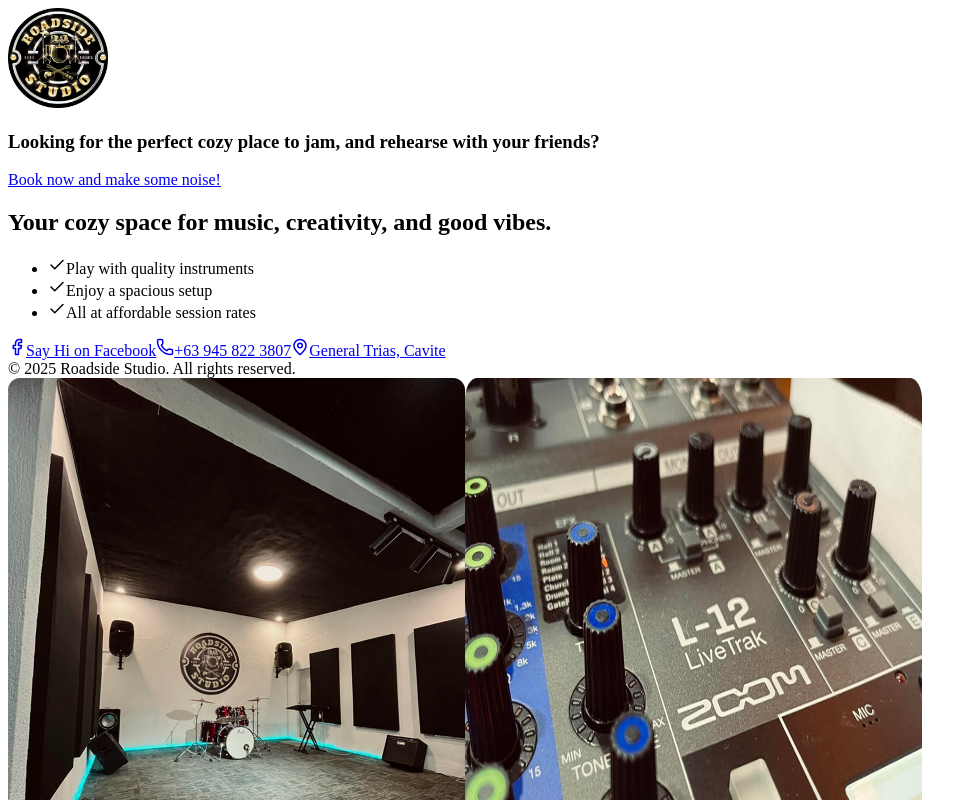
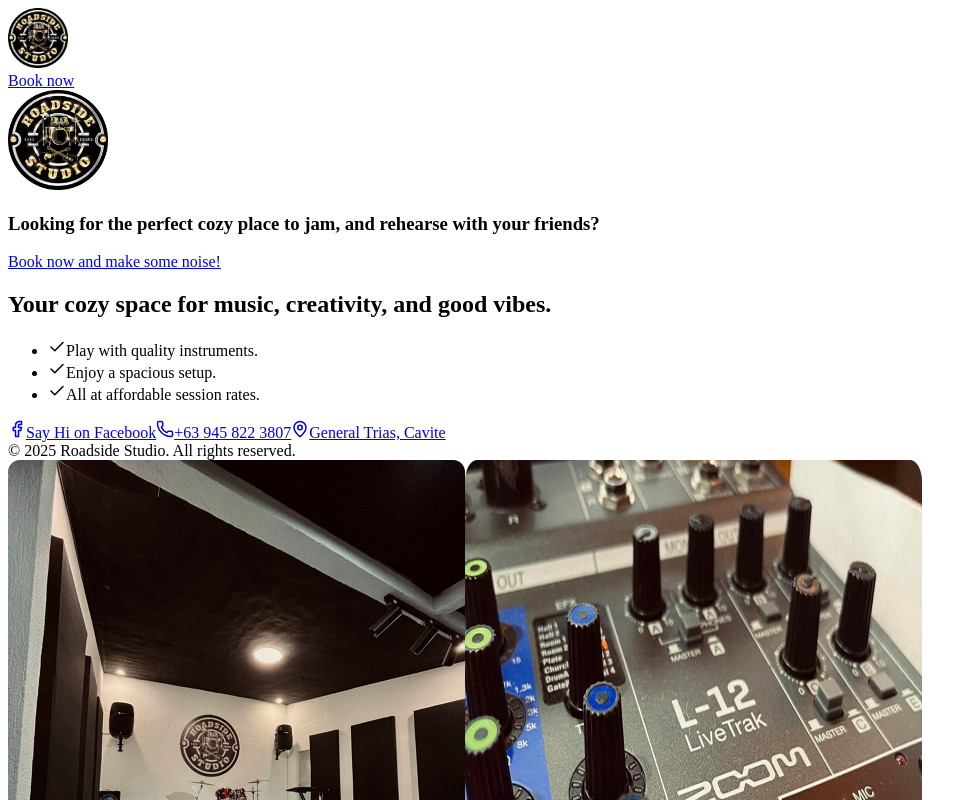
Before and after one commit to voncarcha/roadside-studio, a Next.js app: page / in a window 1280 px wide. Shown: the top 800 px of the page, without its empty margins (0-977 px from the left). Built offline with nearby package versions, Linux system fonts and the light colour scheme.

Commit message:
ui fixes

```diff
--- a/src/app/page.tsx
+++ b/src/app/page.tsx
@@ -1,12 +1,19 @@
 import Sidebar from "@/components/Sidebar";
 import Content from "@/components/Content";
+import SidebarMobile from "@/components/SidebarMobile";
 
 export default function Home() {
   return (
-    <main className="min-h-screen px-[82px] py-[60px]">
-      <div className="flex max-w-[1276px] mx-auto w-full">
+    <main className="min-h-screen lg:px-[82px] py-[60px] px-[30px] md:px-[60px]">
+      <div className="flex max-w-[1276px] mx-auto w-full lg:flex-row flex-col">
+        <SidebarMobile />
         <Sidebar />
         <Content />
+        <footer className="mt-[22px] mb-[60px] text-[14px] text-center lg:hidden block">
+          <span className="opacity-60">
+            © 2025 Roadside Studio. All rights reserved.
+          </span>
+        </footer>
       </div>
     </main>
   );
--- a/src/components/Content/index.tsx
+++ b/src/components/Content/index.tsx
@@ -81,11 +81,11 @@ const Thumbnail = () => {
   }, []);
 
   return (
-    <div className="flex-1 ml-[40px] pb-[100px]">
-      <div className="flex gap-8">
+    <div className="flex-1 lg:ml-[40px] pb-[50px] lg:pb-[100px]" id="gallery-content">
+      <div className="flex gap-4 lg:gap-8">
         <section
           ref={leftSectionRef}
-          className="flex-1 flex flex-col gap-8"
+          className="flex-1 flex flex-col gap-4 lg:gap-8"
           id="leftSection"
         >
           {LEFT_IMAGES.map((image, index) => (
@@ -103,7 +103,7 @@ const Thumbnail = () => {
         </section>
         <section
           ref={rightSectionRef}
-          className="flex-1 flex flex-col gap-8"
+          className="flex-1 flex flex-col gap-4 lg:gap-8"
           id="rightSection"
         >
           {RIGHT_IMAGES.map((image, index) => (
--- a/src/components/Sidebar/index.tsx
+++ b/src/components/Sidebar/index.tsx
@@ -8,14 +8,14 @@ import IconPhone from "./IconPhone";
 
 const Sidebar = () => {
   return (
-    <aside className="w-[320px] sticky top-[60px] self-start">
+    <aside className="w-full lg:w-[320px] lg:sticky lg:top-[60px] self-start">
       <header>
         <div className="flex items-center gap-2">
           <Image src="/images/logo.png" alt="logo" width={100} height={100} />
           <LogoText />
         </div>
         <article className="mt-[42px]">
-          <h1 className="text-[21px] max-w-[320px]">
+          <h1 className="text-[21px] lg:max-w-[320px]">
             Looking for the perfect cozy place to jam, and rehearse with your
             friends?
           </h1>
@@ -32,18 +32,18 @@ const Sidebar = () => {
           <ul className="mt-4 flex flex-col gap-2">
             <li className="flex items-center gap-2">
               <IconCheck />
-              Play with quality instruments
+              Play with quality instruments.
             </li>
             <li className="flex items-center gap-2">
               <IconCheck />
-              Enjoy a spacious setup
+              Enjoy a spacious setup.
             </li>
             <li className="flex items-center gap-2">
               <IconCheck />
-              All at affordable session rates
+              All at affordable session rates.
             </li>
           </ul>
-          <nav className="mt-[42px] flex flex-col gap-2">
+          <nav className="mt-[42px] mb-[62px] flex flex-col gap-2">
             <a
               target="_blank"
               href="https://www.facebook.com/profile.php?id=100068199806701"
@@ -76,7 +76,7 @@ const Sidebar = () => {
           </nav>
         </article>
       </header>
-      <footer className="mt-[62px] text-[14px]">
+      <footer className="text-[14px] lg:block hidden">
         <span className="opacity-60">
           © 2025 Roadside Studio. All rights reserved.
         </span>
--- /dev/null
+++ b/src/components/SidebarMobile/index.tsx
@@ -0,0 +1,24 @@
+import React from "react";
+import Image from "next/image";
+
+const SidebarMobile = () => {
+  return (
+    <section className="w-full h-[80px] mb-6 sticky top-[20px] self-start lg:hidden z-50 hidden">
+      <div className="flex items-center justify-between">
+        <div className="flex items-center gap-2">
+          <Image src="/images/logo.png" alt="logo" width={60} height={60} />
+        </div>
+
+        <a
+          target="_blank"
+          href="https://docs.google.com/forms/d/e/1FAIpQLScU_EB12I7P8TRlME4ZfUOYp0nbnPEKKc00w2UihEbTtbesVQ/viewform?fbclid=IwY2xjawMuK81leHRuA2FlbQIxMABicmlkETEwY09UZnJYQmQzTnhtamtUAR7BRSordWJ5PXk_mtWMQPs1htXCbws5dyF0xh-zq50EyOvYc2c-NWS4FECHFw_aem_dX_XhJ6xPM1pTDzsTg2yAg"
+          className="flex uppercase max-w-[300px] items-center justify-center text-[14px] font-bold hover:bg-gradient-to-l bg-gradient-to-r from-[#9E1717] to-[#7C0D0D] text-[#fff] px-[24px] h-[40px] rounded-full"
+        >
+          Book now
+        </a>
+      </div>
+    </section>
+  );
+};
+
+export default SidebarMobile;
```
